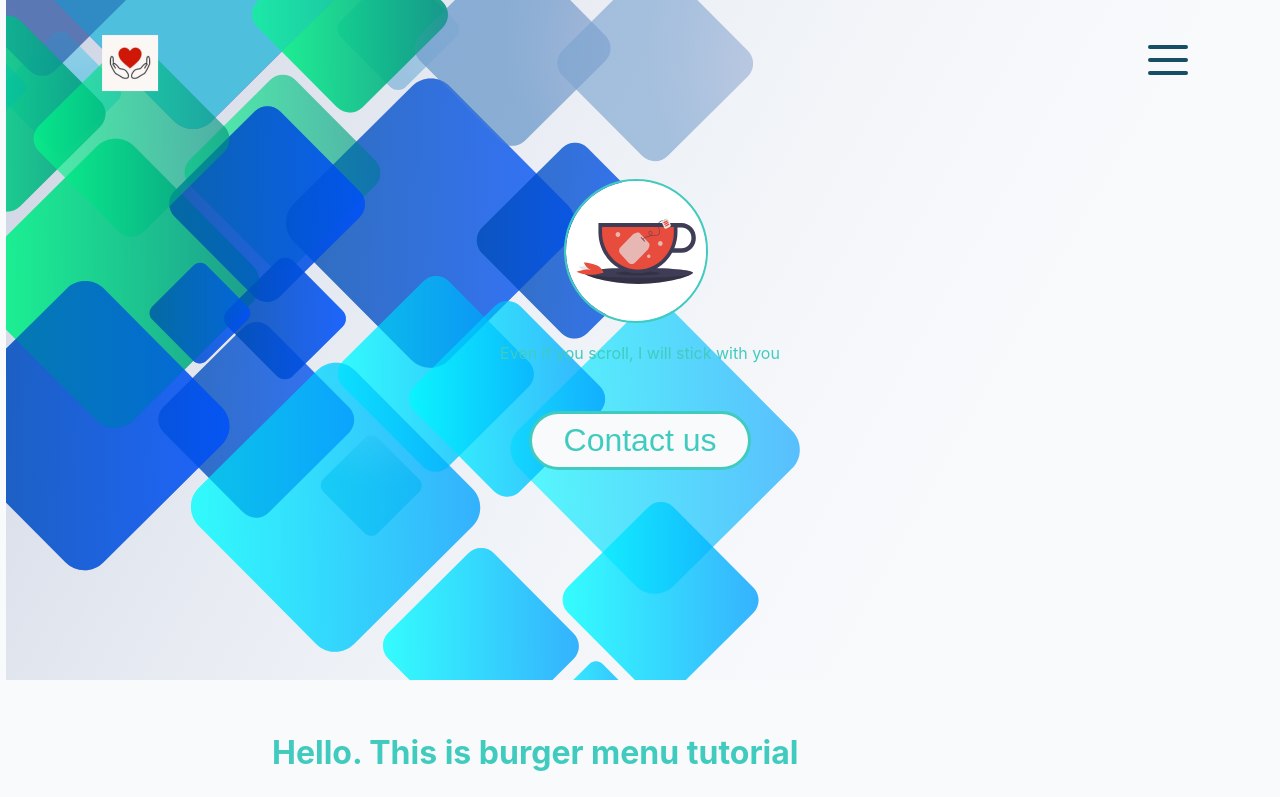
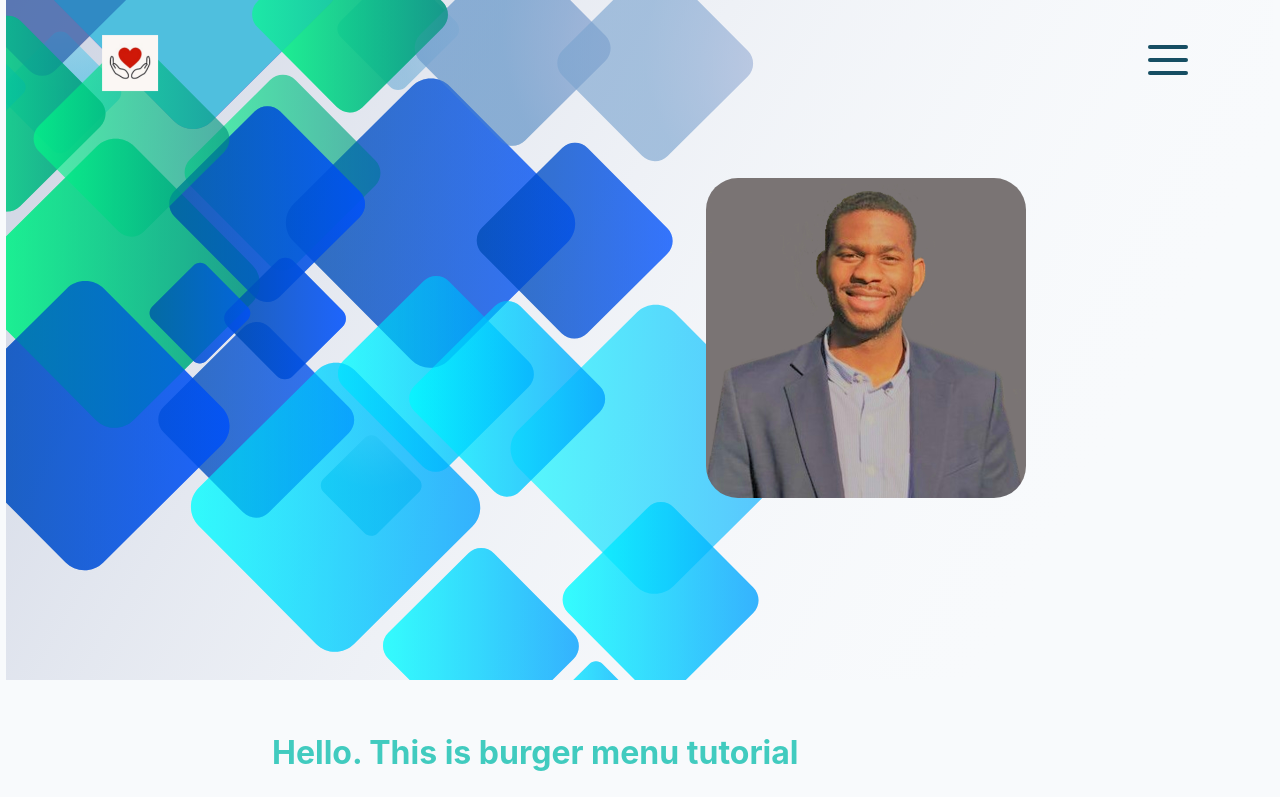
Before and after one commit to Dudi1896/denzel-website, a React (Create React App) app: page / in a window 1280 px wide. Shown: the top 797 px of the page. Built offline with nearby package versions, Linux system fonts and the light colour scheme.

Commit message:
portrait adition

```diff
--- a/src/components/Welcome/Welcome.jsx
+++ b/src/components/Welcome/Welcome.jsx
@@ -1,6 +1,6 @@
 import React from "react";
 
-import Logo from "../../assets/images/logo.svg";
+import Portrait from "../../assets/images/portrait.jpg";
 import { StyledWelcome } from "./Welcome.styled.jsx";
 import About from "../About/About.jsx";
 import LazyShow from "../../Hooks/LazyShow";
@@ -10,9 +10,9 @@ const Welcome = ({ element }) => {
     <main>
       <StyledWelcome>
         <div ref={element}>
-          <img src={Logo} alt="logo" className="welcome--logo" />
-          <p>Even if you scroll, I will stick with you</p>
-          <button>Contact us</button>
+          <img src={Portrait} alt="portrait" className="welcome--logo" />
+          {/* <p>Even if you scroll, I will stick with you</p>
+          <button>Contact us</button> */}
         </div>
       </StyledWelcome>
       <LazyShow>
--- a/src/components/Welcome/Welcome.styled.jsx
+++ b/src/components/Welcome/Welcome.styled.jsx
@@ -8,19 +8,26 @@ export const StyledWelcome = styled.div`
     background-size: cover;
     height: 85vh;
     display: flex;
-    justify-content: center;
+    justify-content: right;
     align-items: center;
     text-align: center;
     width: 99vw;
+
+    @media (max-width: ${({ theme }) => theme.mobile}) {
+        justify-content: center;
     }
 
     img{
-        width: 9rem;
-        height: 9rem;
-        margin-right: 0.5rem;
+        width: 20rem;
+        margin-right: 15.5rem;
         animation: rotate 0.7s ease-in-out 0.5s;
-        border: 2px solid ${({ theme }) => theme.PrimaryColor};
-        border-radius: 100%;
+        background-color: cream;
+        border-radius: 10%;
+
+        @media (max-width: ${({ theme }) => theme.mobile}) {
+            margin: 0;
+            justify-content: center;
+        }
     }
 
     button {
```
Also changed, not shown: src/assets/images/portrait.jpg (added), src/assets/images/portrait.png (added).
